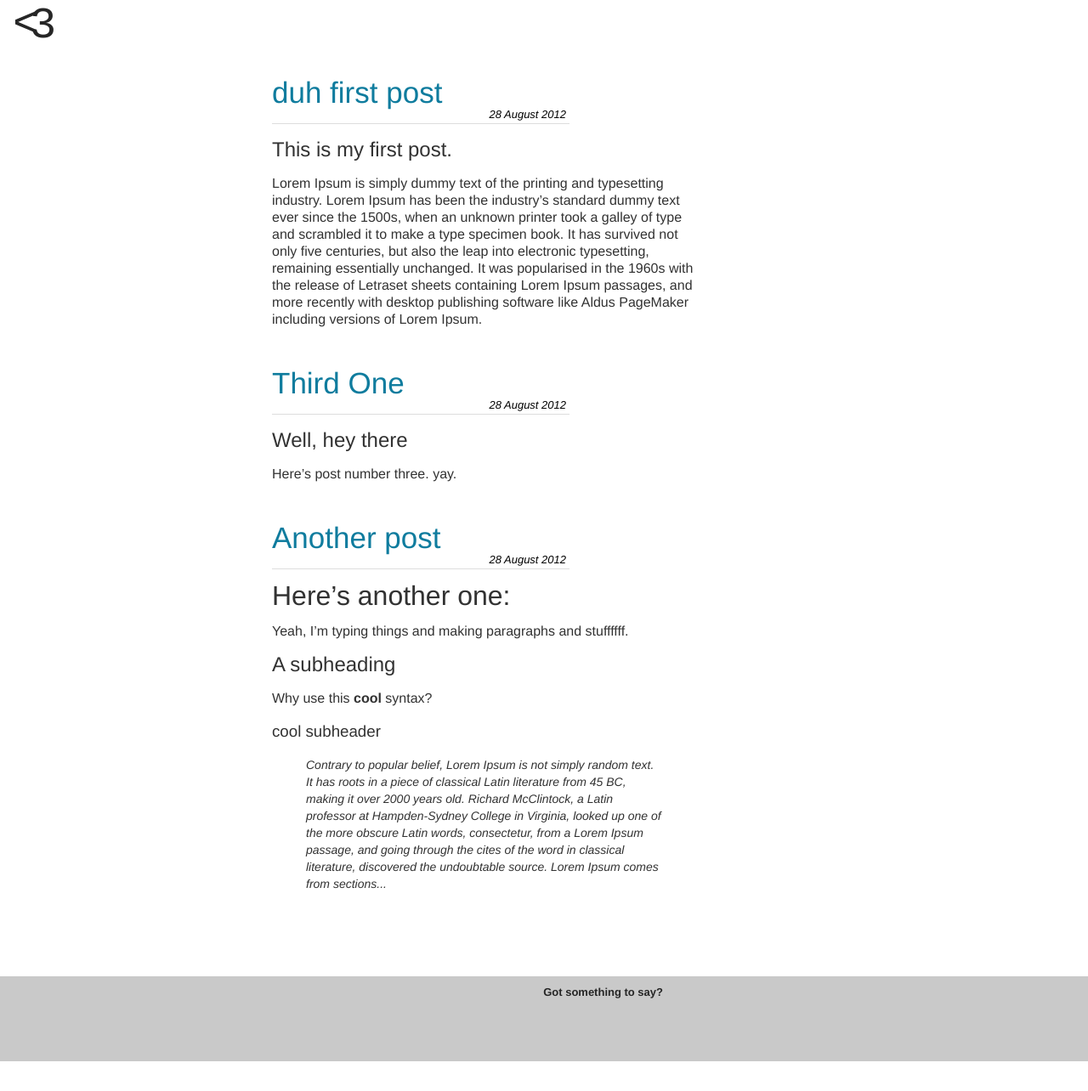
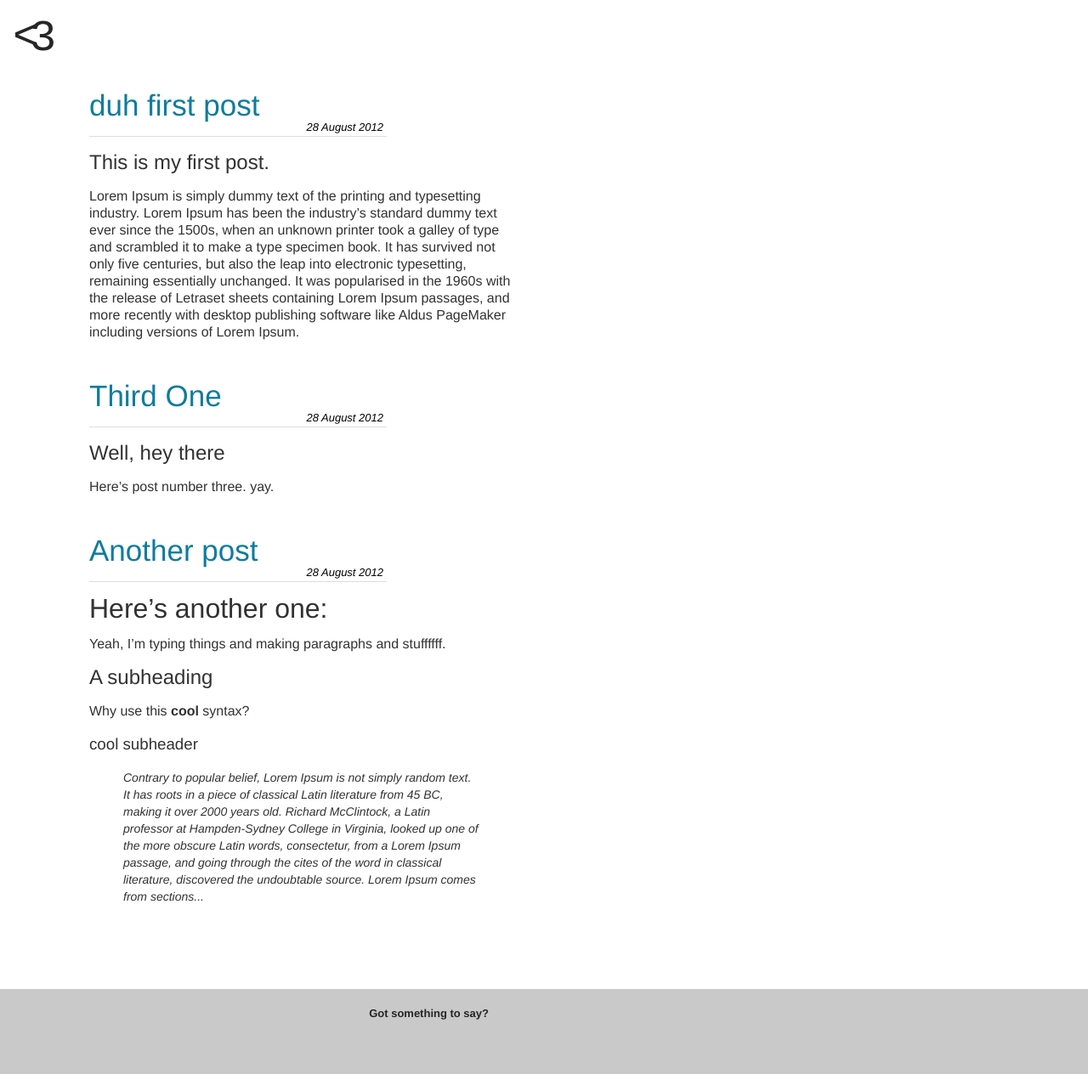
Before and after one commit to jeffrom/jeffrom.github.com, a Jekyll site: the page built from index.html, in a window 1280 px wide. Shown: the whole page at 85% size. Built offline with Jekyll 4.4.1, drawn with Linux system fonts in a browser that asks for light colours; nearby versions of some CDN libraries; the list of posts is cut into pages by our own code; before the commit the page ends 1249 px from its top, so only the background shows below that.

Commit message:
refactor css for diff browsers a bit

```diff
--- a/_includes/footer.html
+++ b/_includes/footer.html
@@ -5,7 +5,7 @@
     <div id="footer_content">
 
         <div id="footer_email">
-            <a href="mailto:ejeffcontact@gmail.com?subject=sup" class="black underline">
+            <a href="mailto:ejeffcontact@gmail.com?subject=supperz" class="black underline">
                 Got something to say?
             </a>
             <div class="clear"></div>
@@ -17,6 +17,6 @@
             </div>
 
         </div>
-        <script type="text/javascript" src="/all.js?break-cache=1"></script>
+        <script type="text/javascript" src="/all.js"></script>
     </body>
 </html>
--- a/_includes/head.html
+++ b/_includes/head.html
@@ -4,7 +4,22 @@
 
     <head>
         <meta charset='utf-8'>
-        <link rel="stylesheet" type="text/css" href="/all.css?break-cache=1" />
+
+        <link rel="stylesheet" type="text/css" href="/default.css" media="screen, handheld, print, projection" />
+        <link rel="stylesheet" type="text/css" href="/mobile.css" media="screen and (min-device-width:320px)" />
+        <link rel="stylesheet" type="text/css" href="/desktop.css" media="screen and (min-device-width:768px) and (min-width:768px), print, projection" />
+        <!--[if lt IE 9]>
+            <link href="desktop.css" rel="stylesheet" media="all">
+        <![endif]-->
+
+        <!--[if lt IE 8]>
+            <link href="ie_7.css" rel="stylesheet" media="all">
+        <![endif]-->
+
+        <!--[if lt IE 7]>
+            <link href="crapie.css" rel="stylesheet" media="all">
+        <![endif]-->
+
         <script type="text/javascript" src="http://ajax.googleapis.com/ajax/libs/jquery/1.7.2/jquery.min.js"></script>
 
         {% if page.title %}
--- /dev/null
+++ b/default.css
@@ -0,0 +1,18 @@
+---
+---
+
+/*
+ * This contains the bare minimum css to display the site
+ */
+
+{% include normalize.css %}
+{% include colors.css %}
+
+#footer_content {
+    height:40px;
+    padding:10px;
+}
+
+.post_title {
+    font-size:24px;
+}
--- /dev/null
+++ b/desktop.css
@@ -0,0 +1,22 @@
+---
+---
+{% include normalize.css %}
+{% include colors.css %}
+{% include main.css %}
+
+#posts {
+    width:500px;
+    max-width:500px;
+    min-width:200px;
+    margin-left:85px;
+}
+
+#footer_content {
+    width:500px;
+    height:100%;
+    margin-left:85px;
+}
+
+#page_content {
+    padding: 0 20px;
+}
--- a/all.css
+++ b/mobile.css
@@ -1,5 +1,10 @@
 ---
 ---
+
 {% include normalize.css %}
 {% include colors.css %}
 {% include main.css %}
+
+#posts {
+    margin:15px;
+}
```
Also changed, not shown: _includes/main.css (+0 -14 lines), _includes/main.js (+15 -4 lines).
